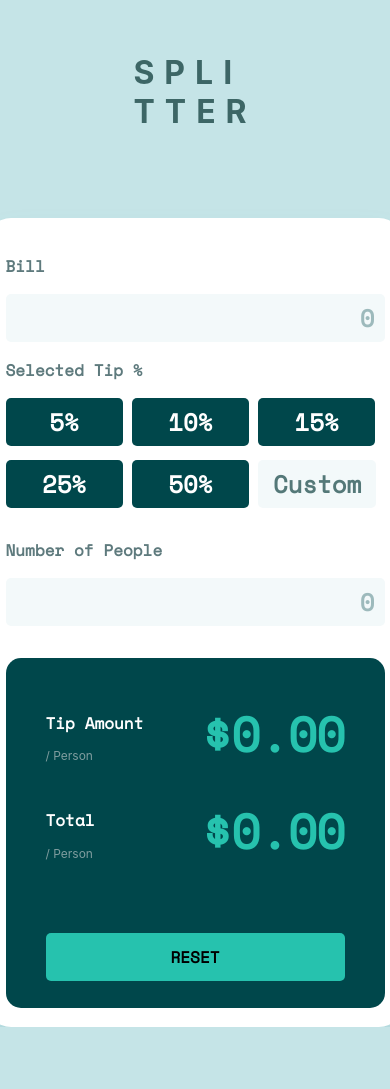
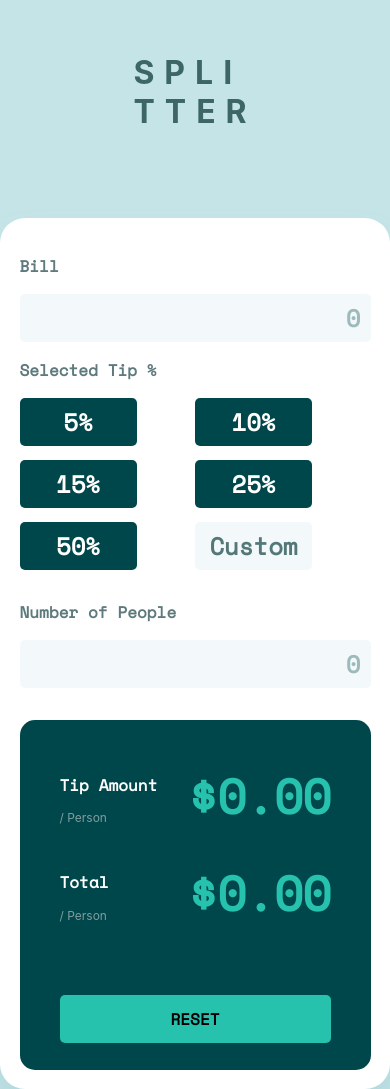
Before and after one commit to MistbornL/tip-calculator, a React (Create React App) app: page / in a window 390 px wide. Shown: the part 110-1199 px from the top of the page. Before the commit the page ends 1137 px from the top, so only its background shows below. Built offline with nearby package versions, Linux system fonts and the light colour scheme.

Commit message:
responsive

```diff
--- a/src/App.scss
+++ b/src/App.scss
@@ -32,9 +32,16 @@
     padding: 5vw;
     // box-sizing: border-box;
   }
+
+  .calculator-left {
+    width: 90vw;
+    .tip-buttons {
+      grid-template-columns: repeat(2, 1fr);
+    }
+  }
   .calculator-right {
     margin-top: 32px;
-    width: 100%;
+    width: 90vw;
     height: 350px;
   }
 
@@ -53,6 +60,10 @@
 
     .calculator-left {
       width: 379px;
+
+      .tip-buttons {
+        grid-template-columns: repeat(3, 1fr);
+      }
     }
     .calculator-right {
       width: 413px;
@@ -75,12 +86,8 @@
   background: #ffffff;
   box-shadow: 0px 32px 43px rgba(79, 166, 175, 0.200735);
   border-radius: 25px;
-  // padding: 48px;
-  // box-sizing: border-box;
 
   .calculator-left {
-    // width: 379px;
-
     input {
       padding: 10px;
       box-sizing: border-box;
@@ -100,7 +107,9 @@
 
         @include texFont;
       }
-
+      input {
+        max-width: 100%;
+      }
       input:target {
         float: right;
       }
@@ -124,10 +133,9 @@
   }
   .tip-buttons {
     display: grid;
-    grid-template-columns: repeat(3, 1fr);
 
     input {
-      width: 118px;
+      max-width: 117px;
       height: 48px;
       border-radius: 5px;
       border-style: none;
@@ -155,8 +163,6 @@
   }
 
   .calculator-right {
-    // width: 413px;
-    // height: 417px;
     border-radius: 15px;
     box-sizing: border-box;
     padding: 40px;
@@ -181,7 +187,6 @@
         font-weight: 700;
         font-size: 48px;
         line-height: 71px;
-        /* identical to box height */
 
         text-align: right;
         letter-spacing: -1px;
@@ -198,7 +203,6 @@
       border-radius: 5px;
       width: 100%;
       border-style: none;
-      // margin-top: 100px;
 
       height: 48px;
     }
```
